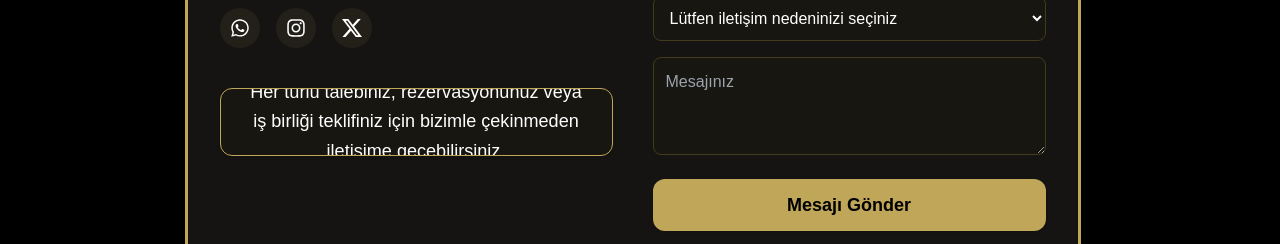
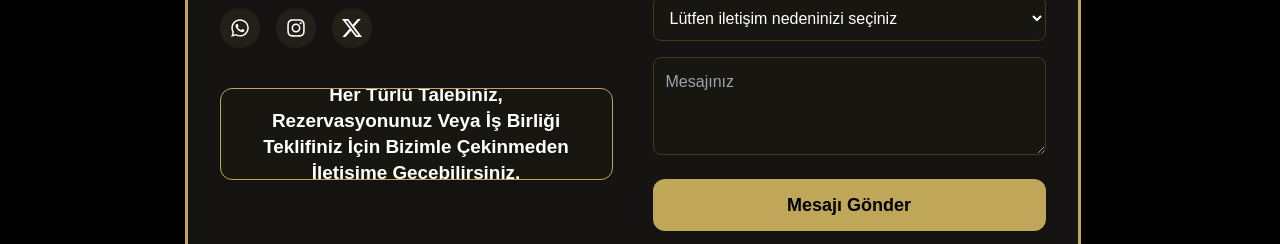
Before and after one commit to haliltayfur/yolcutransferi, a Next.js app: page /iletisim in a window 1280 px wide. Shown: the part 400-644 px from the top of the page. Built offline with nearby package versions, Linux system fonts and the light colour scheme.

Commit message:
Update iletisim.jsx

```diff
--- a/app/iletisim/iletisim.jsx
+++ b/app/iletisim/iletisim.jsx
@@ -1,4 +1,4 @@
-"use client";
+// ... (importlar aynı)
 import { useState, useEffect } from "react";
 import Image from "next/image";
 import { FaWhatsapp, FaInstagram, FaPhone, FaMapMarkerAlt, FaEnvelope } from "react-icons/fa";
@@ -21,12 +21,12 @@ const ILETISIM_NEDENLERI = [
 ];
 
 const messages = [
-  "YolcuTransferi.com olarak, deneyimli ekibimizle sizlere lüks ve güvenli bir yolculuk deneyimi yaşatmak için buradayız.",
-  "Her türlü talebiniz, rezervasyonunuz veya iş birliği teklifiniz için bizimle çekinmeden iletişime geçebilirsiniz.",
-  "İhtiyacınıza en uygun çözümü, en hızlı şekilde sunabilmek için profesyonel destek ekibimiz sizinle.",
-  "VIP standartlarında hizmet için, bize ulaşmanız yeterli. Sizi dinlemek ve en iyi deneyimi yaşatmak önceliğimiz.",
-  "Bize ilettiğiniz her mesaj titizlikle incelenir; ilgili ekibimiz en kısa sürede size dönüş sağlar.",
-  "YolcuTransferi.com — Sadece bir transfer değil, bir ayrıcalık..."
+  "YolcuTransferi.com Olarak, Deneyimli Ekibimizle Sizlere Lüks Ve Güvenli Bir Yolculuk Deneyimi Yaşatmak İçin Buradayız.",
+  "Her Türlü Talebiniz, Rezervasyonunuz Veya İş Birliği Teklifiniz İçin Bizimle Çekinmeden İletişime Geçebilirsiniz.",
+  "İhtiyacınıza En Uygun Çözümü, En Hızlı Şekilde Sunabilmek İçin Profesyonel Destek Ekibimiz Sizinle.",
+  "VIP Standartlarında Hizmet İçin, Bize Ulaşmanız Yeterli. Sizi Dinlemek Ve En İyi Deneyimi Yaşatmak Önceliğimiz.",
+  "Bize İlettiğiniz Her Mesaj Titizlikle İncelenir; İlgili Ekibimiz En Kısa Sürede Size Dönüş Sağlar.",
+  "YolcuTransferi.com — Sadece Bir Transfer Değil, Bir Ayrıcalık..."
 ];
 
 export default function Iletisim() {
@@ -41,7 +41,6 @@ export default function Iletisim() {
   const [sent, setSent] = useState(false);
   const [activeIndex, setActiveIndex] = useState(0);
 
-  // Bilboard mesajları döndür
   useEffect(() => {
     const interval = setInterval(() => {
       setActiveIndex((prev) => (prev + 1) % (messages.length + 1));
@@ -101,9 +100,12 @@ export default function Iletisim() {
             </div>
             {/* Dönen Bilboard Mesaj Alanı */}
             <div className="w-full flex justify-center py-4">
-              <div className="relative min-h-[58px] w-full max-w-xl bg-[#181611] border border-[#bfa658] rounded-xl shadow flex items-center justify-center transition-all duration-500 overflow-hidden" style={{ height: 68 }}>
+              <div
+                className="relative w-full max-w-xl bg-[#181611] border border-[#bfa658] rounded-xl shadow flex items-center justify-center transition-all duration-500 overflow-hidden"
+                style={{ height: 92 }} // KUTU YÜKSEKLİĞİ ARTIRILDI!
+              >
                 {activeIndex < messages.length ? (
-                  <span className="text-[1.13rem] text-gray-200 text-center px-7 py-2 font-medium leading-relaxed animate-fade-in">
+                  <span className="text-[1.18rem] text-gray-200 text-center px-7 py-2 font-semibold leading-snug animate-fade-in capitalize">
                     {messages[activeIndex]}
                   </span>
                 ) : (
@@ -223,6 +225,9 @@ export default function Iletisim() {
           0% { opacity: 0; transform: translateY(15px);}
           100% { opacity: 1; transform: translateY(0);}
         }
+        .capitalize {
+          text-transform: capitalize;
+        }
       `}</style>
     </div>
   );
```
